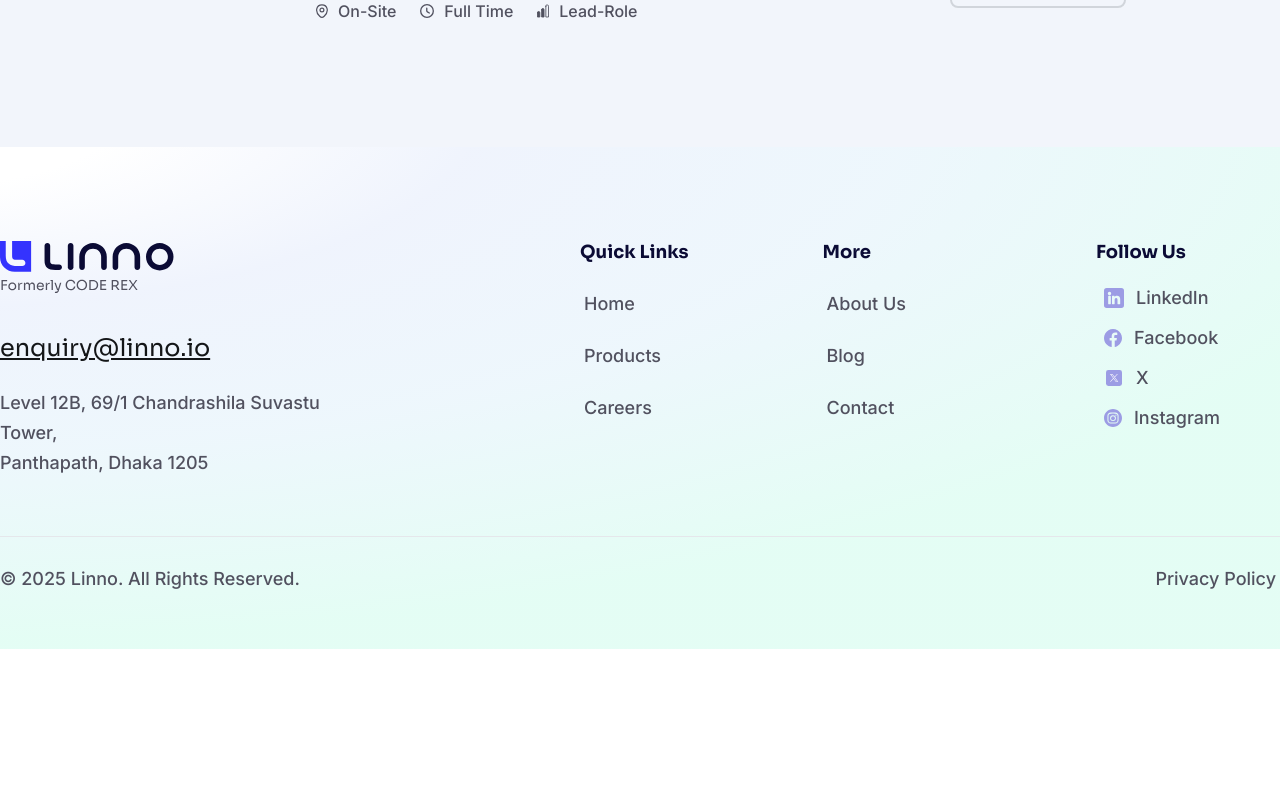
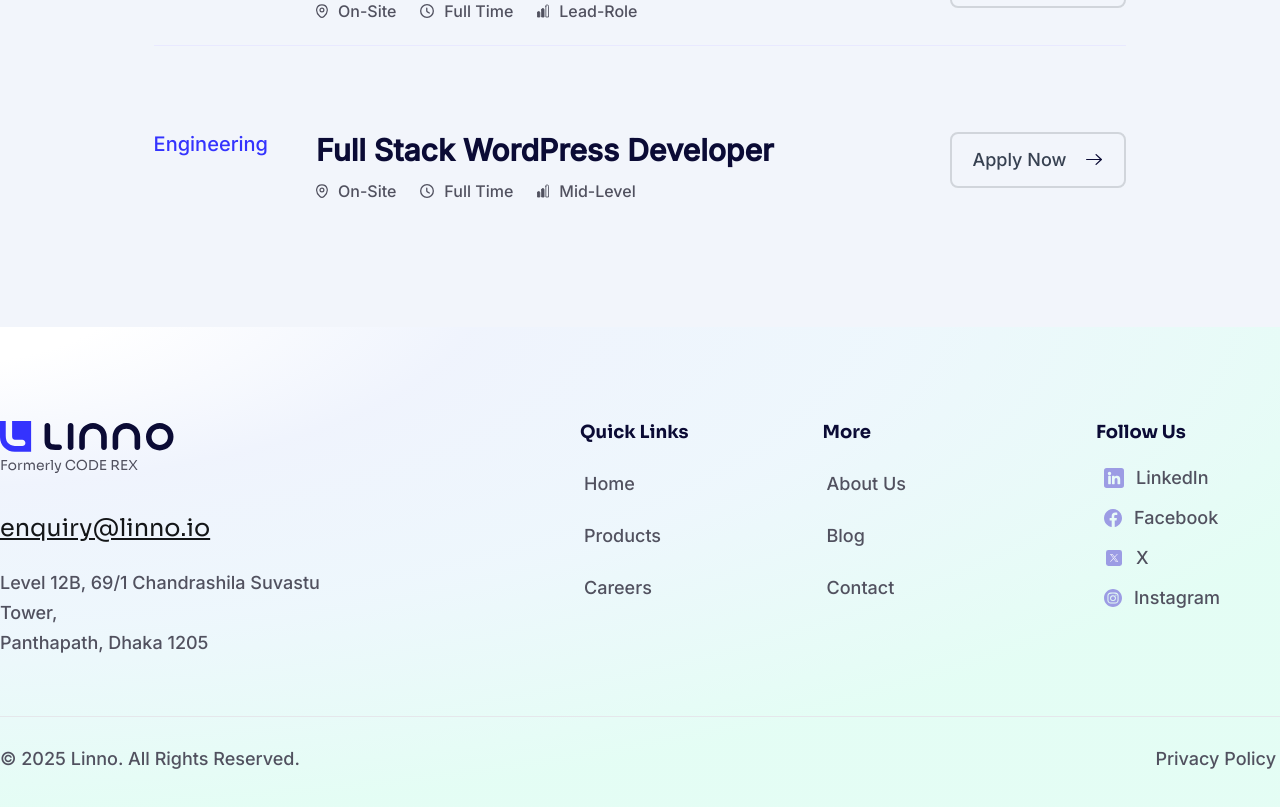
Before and after one commit to CODEREXLTD/Linno-website, a Next.js app: page /careers in a window 1280 px wide. Shown: the part 3910-4717 px from the top of the page. Before the commit the page ends 4559 px from the top, so only its background shows below. Built offline with nearby package versions, Linux system fonts and the light colour scheme.

Commit message:
added a new job position

```diff
--- a/src/app/careers/components/OpenPositions.jsx
+++ b/src/app/careers/components/OpenPositions.jsx
@@ -21,6 +21,15 @@ const OpenPositions = () => {
             level: 'Lead-Role',
             buttonStyle: 'outline',
             buttonLink: 'https://inside.coderex.co/jobs/ai-engineer--lead-role--nbgze'
+        },
+        {
+            category: 'Engineering',
+            title: 'Full Stack WordPress Developer ',
+            location: 'On-Site',
+            type: 'Full Time',
+            level: 'Mid-Level',
+            buttonStyle: 'outline',
+            buttonLink: 'https://inside.coderex.co/jobs/full-stack-wordpress-developer--mid-level---gbj9n'
         },
     ];
 
```
